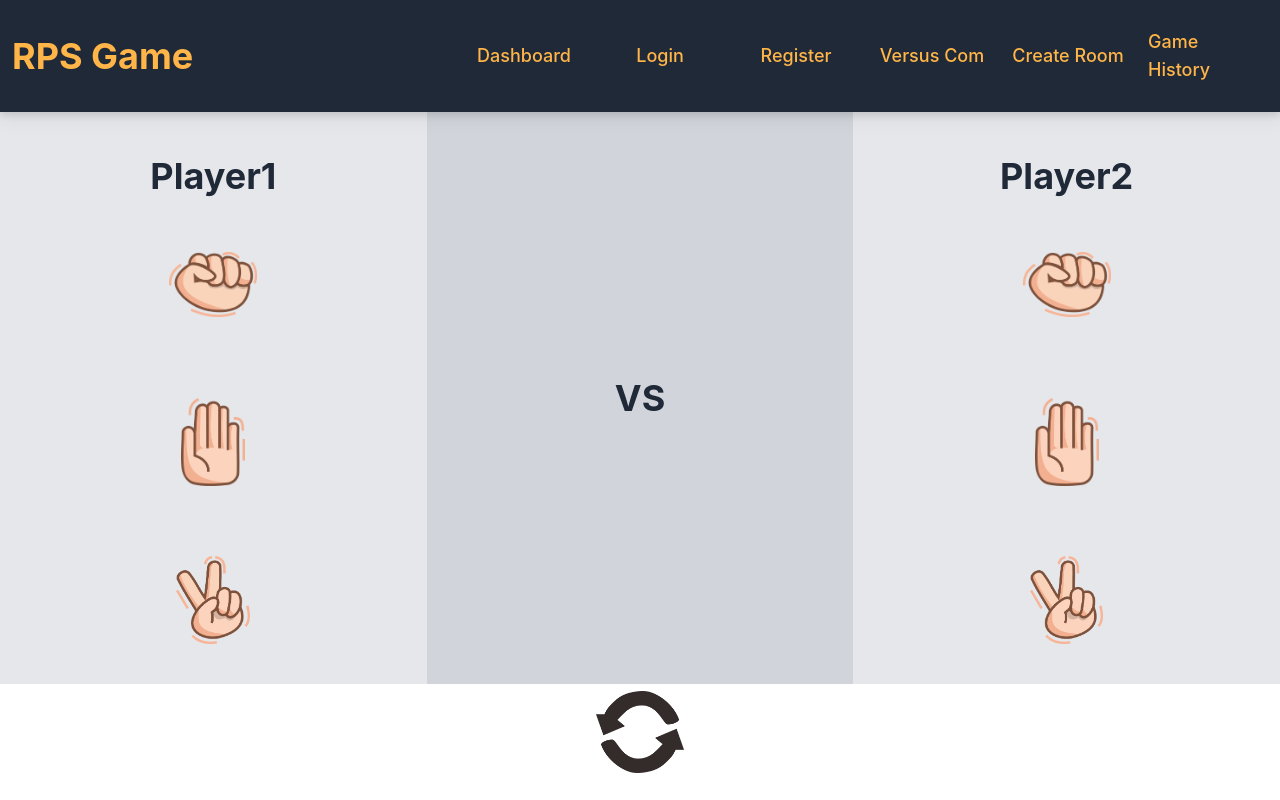
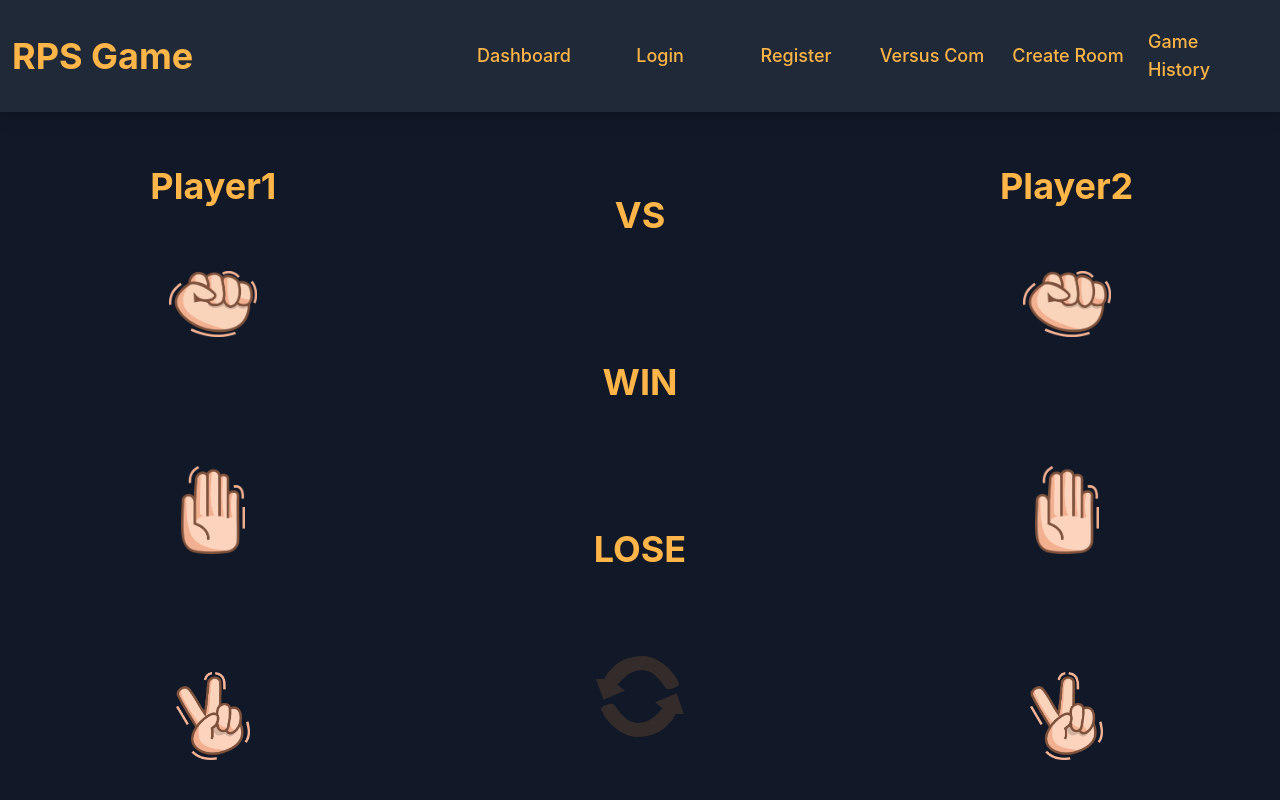
Before and after one commit to rifkinp/rock-paper-scissors-FE, a React (Create React App) app: page /rockpaperscissors in a window 1280 px wide. Built offline with nearby package versions, Linux system fonts and the light colour scheme.

Commit message:
styling RPS pages

```diff
--- a/src/components/Elements/Button/index.js
+++ b/src/components/Elements/Button/index.js
@@ -2,12 +2,13 @@ const Button = props => {
   const {
     title = "button",
     variant = "bg-mandarin",
+    size = "w-44",
     type = "button",
     onClick = () => {},
   } = props;
   return (
     <button
-      className={`${variant} min-w-max h-10 px-12 rounded-md text-black m-2`}
+      className={`${variant} ${size} h-10 px-6 rounded-md text-black m-2`}
       type={type}
       onClick={() => onClick()}
     >
--- a/src/components/Fragments/RpsChoices.js
+++ b/src/components/Fragments/RpsChoices.js
@@ -4,9 +4,9 @@ import IMAGES from "../Assets";
 const RpsChoices = props => {
   const {title, id} = props;
   return (
-    <div className="w-1/3 h-full flex flex-col justify-center items-center p-5 bg-gray-200">
+    <div className="w-1/3 h-full flex flex-col justify-center items-center p-5 bg-gray-900">
       <div className="h-1/6 flex justify-center items-center">
-        <h2 className="text-2xl font-bold text-center text-gray-800">
+        <h2 className="text-2xl font-bold text-center text-mandarin">
           {title}
         </h2>
       </div>
--- a/src/components/Fragments/UserProfile.js
+++ b/src/components/Fragments/UserProfile.js
@@ -14,7 +14,7 @@ const UserProfile = () => {
 
   return (
     <div className="w-full h-full px-10 flex justify-center">
-      <form>
+      <form className="w-full max-w-md">
         <InputForm
           title="Username"
           name="userName"
--- a/src/components/Layouts/Navbar.js
+++ b/src/components/Layouts/Navbar.js
@@ -6,7 +6,9 @@ export const Navbar = () => {
     <div className="w-full h-screen flex flex-col">
       <nav className="p-3 text-mandarin bg-gray-800 cursor-pointer flex justify-between items-center drop-shadow-lg">
         <div>
-          <span className="text-2xl font-bold">RPS Game</span>
+          <Link to={"/"}>
+            <span className="text-2xl font-bold">RPS Game</span>
+          </Link>
         </div>
         <ul className="flex items-center justify-between gap-2">
           <Link to={"/dashboard"} className="text-lg font-medium">
--- a/src/pages/CreateRoom.js
+++ b/src/pages/CreateRoom.js
@@ -5,12 +5,17 @@ import Button from "../components/Elements/Button";
 
 const CreateRoom = () => {
   return (
-    <div className="w-full h-full flex flex-col justify-evenly items-center bg-metal">
+    <div className="w-full h-full flex flex-col justify-evenly items-center bg-gray-900">
       <div>
-        <div className="text-2xl font-bold text-mandarin mb-10 text-center">
-          Input game room name
+        <div className="text-2xl font-bold text-metal mb-10 text-center">
+          <input
+            type="text"
+            className="w-full text-mandarin rounded-md border-2 bg-transparent border-metal py-1 px-3 focus:text-white"
+            placeholder="Input Game Room Name"
+            name="room-name"
+          />
         </div>
-        <div className="text-xl font-semibold text-gray-800 mb-10 text-center">
+        <div className="text-xl font-semibold text-mandarin mb-10 text-center">
           Your Choice
         </div>
       </div>
--- a/src/pages/Dashboard.js
+++ b/src/pages/Dashboard.js
@@ -53,7 +53,11 @@ const Dashboard = () => {
         <div className="border-2 my-5"></div>
         <div className="items-center flex justify-center text-xl font-bold">
           <Link to={"/create-room"}>
-            <Button title="Create Room Vs Player" variant="bg-mandarin" />
+            <Button
+              title="Create Room Vs Player"
+              variant="bg-mandarin"
+              size="w-full"
+            />
           </Link>
         </div>
         <div className="flex flex-row flex-wrap">
--- a/src/pages/Home.js
+++ b/src/pages/Home.js
@@ -1,13 +1,18 @@
 import React from "react";
+import IMAGES from "../components/Assets";
 
 const Home = () => {
   return (
-    <div className="flex w-full h-full">
-      <img
-        src="https://images.unsplash.com/photo-1618214839021-3fbe98a597bc?ixlib=rb-4.0.3&ixid=M3wxMjA3fDB8MHxwaG90by1wYWdlfHx8fGVufDB8fHx8fA%3D%3D&auto=format&fit=crop&w=1931&q=80"
-        className="flex w-full h-full object-cover"
-        alt=""
-      />
+    <div className="w-full h-full flex flex-col justify-center items-center bg-gray-900">
+      <div
+        className="w-48 h-48 bg-no-repeat bg-center object-cover flex justify-center items-center"
+        style={{
+          backgroundImage: `url(${IMAGES.RpsLogo})`,
+        }}
+      ></div>
+      <span className="text-2xl font-bold text-metal mb-10 text-center">
+        "Unleash Your Strategy and Conquer with Rock, Paper, Scissors!"
+      </span>
     </div>
   );
 };
--- a/src/pages/RockPaperScissors.js
+++ b/src/pages/RockPaperScissors.js
@@ -9,14 +9,22 @@ const RockPaperScissors = () => {
       <div className="flex w-full h-full">
         <RpsChoices title="Player1" id="player1" />
 
-        <div className="w-1/3 h-full flex flex-col justify-center items-center p-5 bg-gray-300">
-          <h2 className="text-2xl font-bold text-center text-gray-800">VS</h2>
+        <div className="w-1/3 h-full flex flex-col justify-center items-center p-5 bg-gray-900">
+          <div className="flex justify-center items-center h-2/3 text-2xl font-bold text-center text-mandarin">
+            VS
+          </div>
+          <div className="flex justify-center items-center h-2/3 text-2xl font-bold text-center text-mandarin">
+            WIN
+          </div>
+          <div className="flex justify-center items-center h-2/3 text-2xl font-bold text-center text-mandarin">
+            LOSE
+          </div>
+          <div className="h-1/3 w-full flex items-center justify-center mb-5">
+            <RpsImageContainer src={IMAGES.RpsRefresh} id="player-kertas" />
+          </div>
         </div>
 
         <RpsChoices title="Player2" id="player2" />
-      </div>
-      <div className="w-full h-24 flex items-center justify-center mb-5">
-        <RpsImageContainer src={IMAGES.RpsRefresh} id="player-kertas" />
       </div>
     </section>
   );
```
